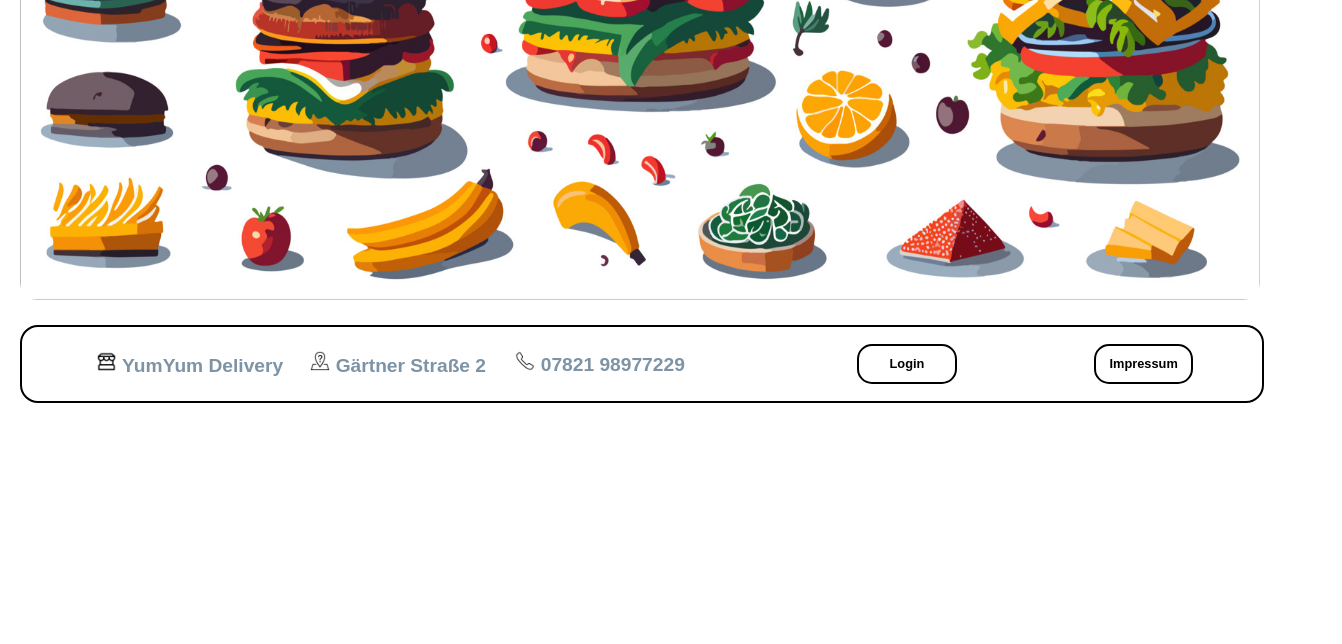
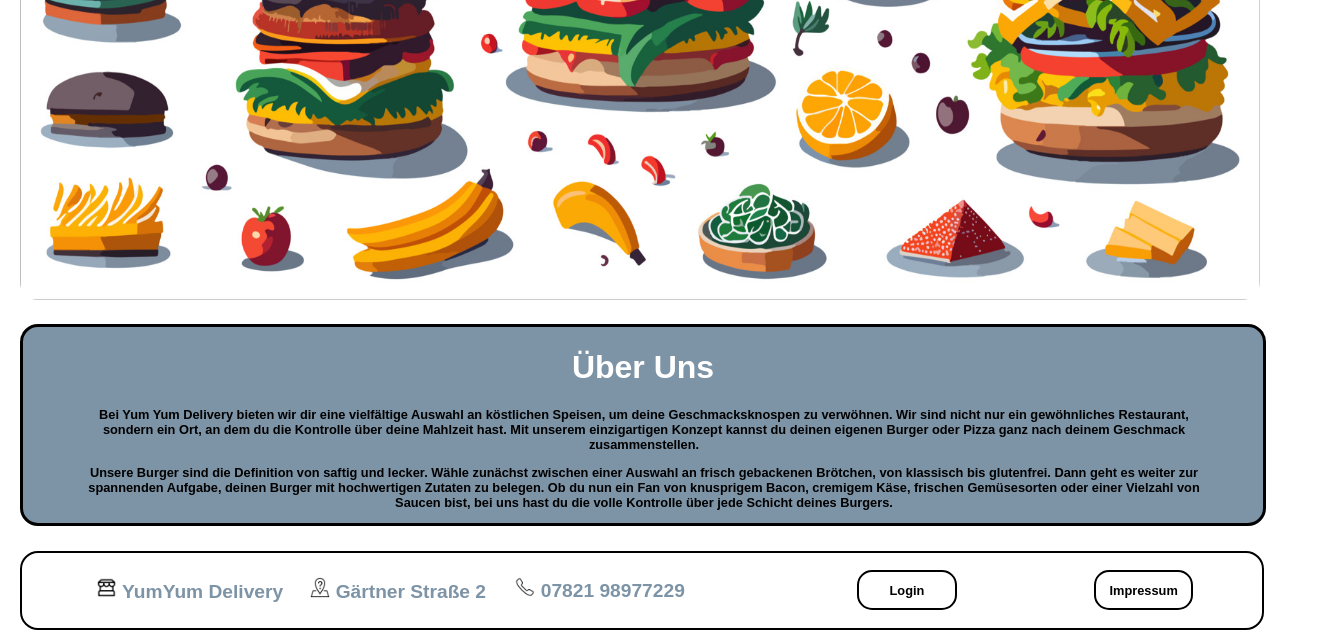
Before and after one commit to wwwLuis/delivery-service, a website: page Bestellbearbeitung.html in a window 1280 px wide. Shown: the part 684-1328 px from the top of the page, 1342 px wide, since content can reach past the window. Before the commit the page ends 1101 px from the top, so only its background shows below. Drawn offline with Linux system fonts and the light colour scheme.

Commit message:
Letzte Änderungen
Habe nochmal die Startseite bearbeitet und den Warenkorb design etwas verändert.

```diff
--- a/Bestellbearbeitung.html
+++ b/Bestellbearbeitung.html
@@ -450,6 +450,16 @@
 
               <div id="Start" >
                 <div id="StartBilder"><h2 id="StartbildSchrift">Willkommen bei <a>YumYum Delivery</a></h2></div>
+                <div id="beschreibung">
+                  <h1 id="beschreibungh1">Über Uns </h1>
+                  <p class="beschreibungtxt">
+                    Bei Yum Yum Delivery bieten wir dir eine vielfältige Auswahl an köstlichen Speisen, um deine Geschmacksknospen zu verwöhnen. Wir sind nicht nur ein gewöhnliches Restaurant, sondern ein Ort, an dem du die Kontrolle über deine Mahlzeit hast. Mit unserem einzigartigen Konzept kannst du deinen eigenen Burger oder Pizza ganz nach deinem Geschmack zusammenstellen.
+
+                  </p>
+                  <p class="beschreibungtxt"> Unsere Burger sind die Definition von saftig und lecker. Wähle zunächst zwischen einer Auswahl an frisch gebackenen Brötchen, von klassisch bis glutenfrei. Dann geht es weiter zur spannenden Aufgabe, deinen Burger mit hochwertigen Zutaten zu belegen. Ob du nun ein Fan von knusprigem Bacon, cremigem Käse, frischen Gemüsesorten oder einer Vielzahl von Saucen bist, bei uns hast du die volle Kontrolle über jede Schicht deines Burgers.
+
+                  </p>
+                </div>
                 <div id="Map">
                   <div id="Kontakt">
 
--- a/public/Bestellbearbeitung.css
+++ b/public/Bestellbearbeitung.css
@@ -83,7 +83,7 @@ a#verweis{
   border-radius: 15px;
   width: 100%;
   height: 40px;
-  margin-right: 100px;
+
 
 }
 
@@ -116,7 +116,7 @@ a#verweis{
 
 /*Registerkarten Design-Elemente*/
 .tab {
-    overflow: hidden;
+
     margin-top: 20px;
     display: flex;
     flex-wrap: nowrap;
@@ -296,11 +296,41 @@ b{
 
   }
 
+  #beschreibung{
+    border: solid black 3px;
+    background-color: #7d93a6;
+    margin-top: 2%;
+    width: 100%;
+    height: 30%;
+    border-radius: 18px;
+    align-items: center;
+  }
+
+  #beschreibungh1{
+    text-align: center;
+    color: white;
+    font-size: 2.5vw;
+
+
+  }
+
+  .beschreibungtxt{
+    font-size: 1vw;
+    text-align: center;
+    display: block;
+    margin-right: 5%;
+
+  }
+
 
   h3{
     font-size: 1.5vw;
 
   }
 
+  html{
+    width: 100%;
+  }
+
 
 main{ width: 100%; height: 70%; background-color: #ffffff; margin-top: 5px; color: black; }
--- a/public/Radiobutton.css
+++ b/public/Radiobutton.css
@@ -255,7 +255,7 @@ h1{
 
 padding: 0px;
 color: black;
-font-size: 1vw;
+font-size: 1.5vw;
 font-weight: bold;
 
 }
@@ -375,5 +375,6 @@ output{
   align-items: center;
   justify-content: center;
   width: 10%;
+  margin-top: 20px;
 
 }
```
Also changed, not shown: public/Bestellungen.json (+55 -0 lines), public/Impressum.html (+1 -1 lines).
